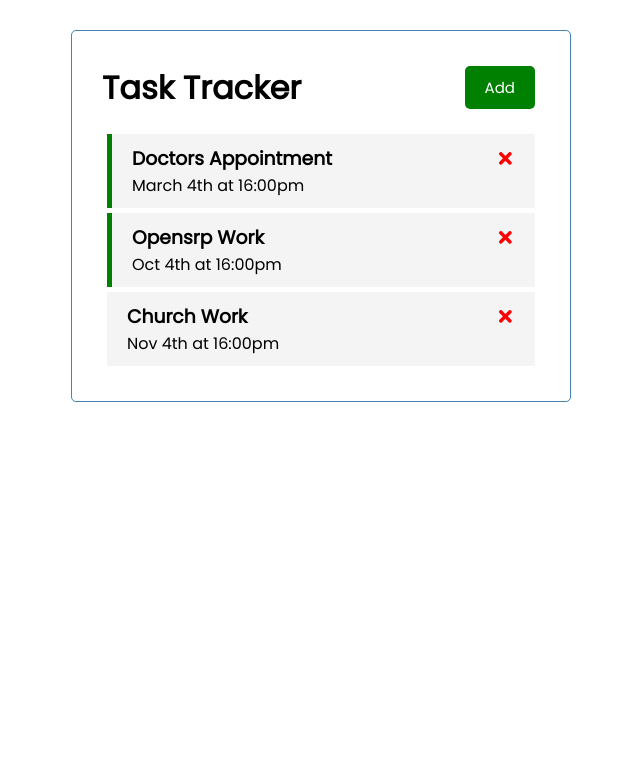
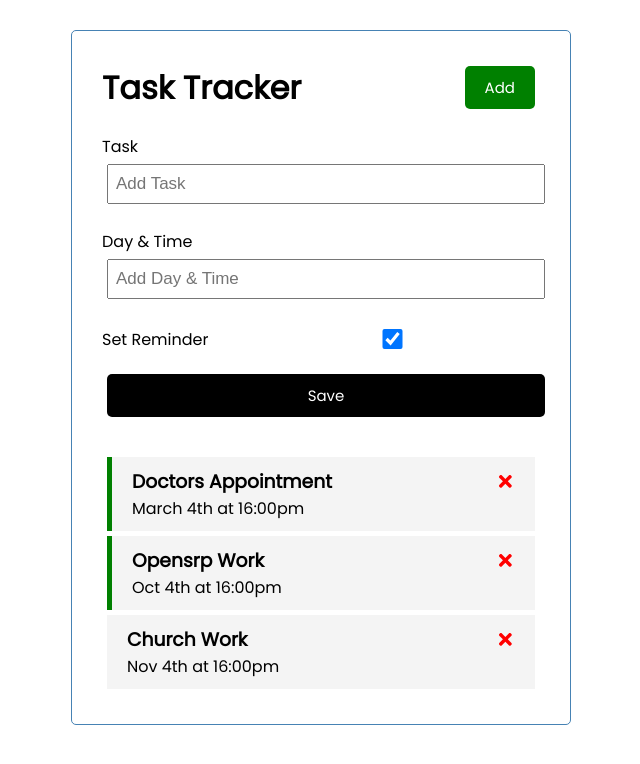
Before and after one commit to amba666/Tasks-Tracker-using-React, a React (Create React App) app: page / in a window 1280 px wide. Shown: the top 764 px of the page, without its empty margins (319-959 px from the left). Built offline with nearby package versions, Linux system fonts and the light colour scheme.

Commit message:
commit with app componets

```diff
--- a/src/App.js
+++ b/src/App.js
@@ -2,7 +2,8 @@
 import Header from './components/Header'
 import Tasks from './components/Tasks'
 import AddTask from './components/AddTask'
-import addTask from "./components/AddTask";
+
+
 
 function App() {
     const [tasks, setTasks] = useState(
@@ -31,7 +32,7 @@
         ]
     )
     //add task
-    const AddTask = (task) => {
+    const addTask = (task) => {
         console.log(task)
     }
 
--- a/src/components/AddTask.js
+++ b/src/components/AddTask.js
@@ -5,8 +5,22 @@
     const [day, setDay] = useState('')
     const [reminder, setReminder] = useState('false')
 
+    const  onSubmit = (e) => {
+        e.preventDefault()
+
+        if (!text){
+            alert('Please add a task')
+            return
+        }
+        onAdd({text , day, reminder})
+
+        setText('')
+        setDay('')
+        setReminder(false)
+    }
+
   return(
-      <form className='add-form'>
+      <form className='add-form' onSubmit={onSubmit}>
           <div className='form-control'>
               <label>Task</label>
               <input type='text' placeholder='Add Task' value={text} onChange={(e) => setText(e.target.value)}/>
@@ -17,7 +31,7 @@
           </div>
           <div className='form-control form-control-check'>
               <label>Set Reminder</label>
-              <input type='checkbox' value={reminder} onChange={(e) => setReminder(e.currentTarget.checked)} />
+              <input type='checkbox' checked={reminder} value={reminder} onChange={(e) => setReminder(e.currentTarget.checked)} />
           </div>
 
           <input type='submit' value='Save' className='btn btn-block'/>
```
